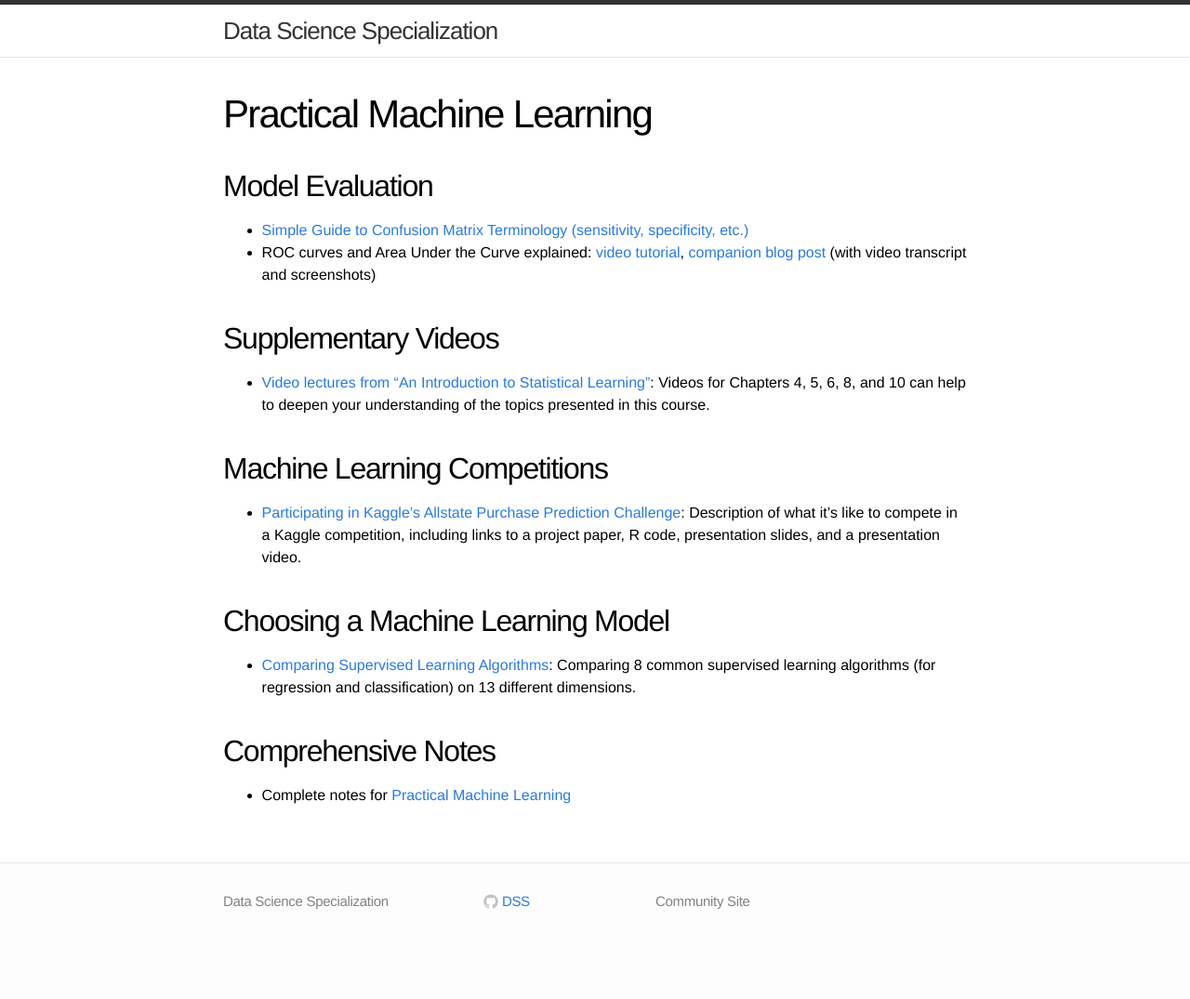
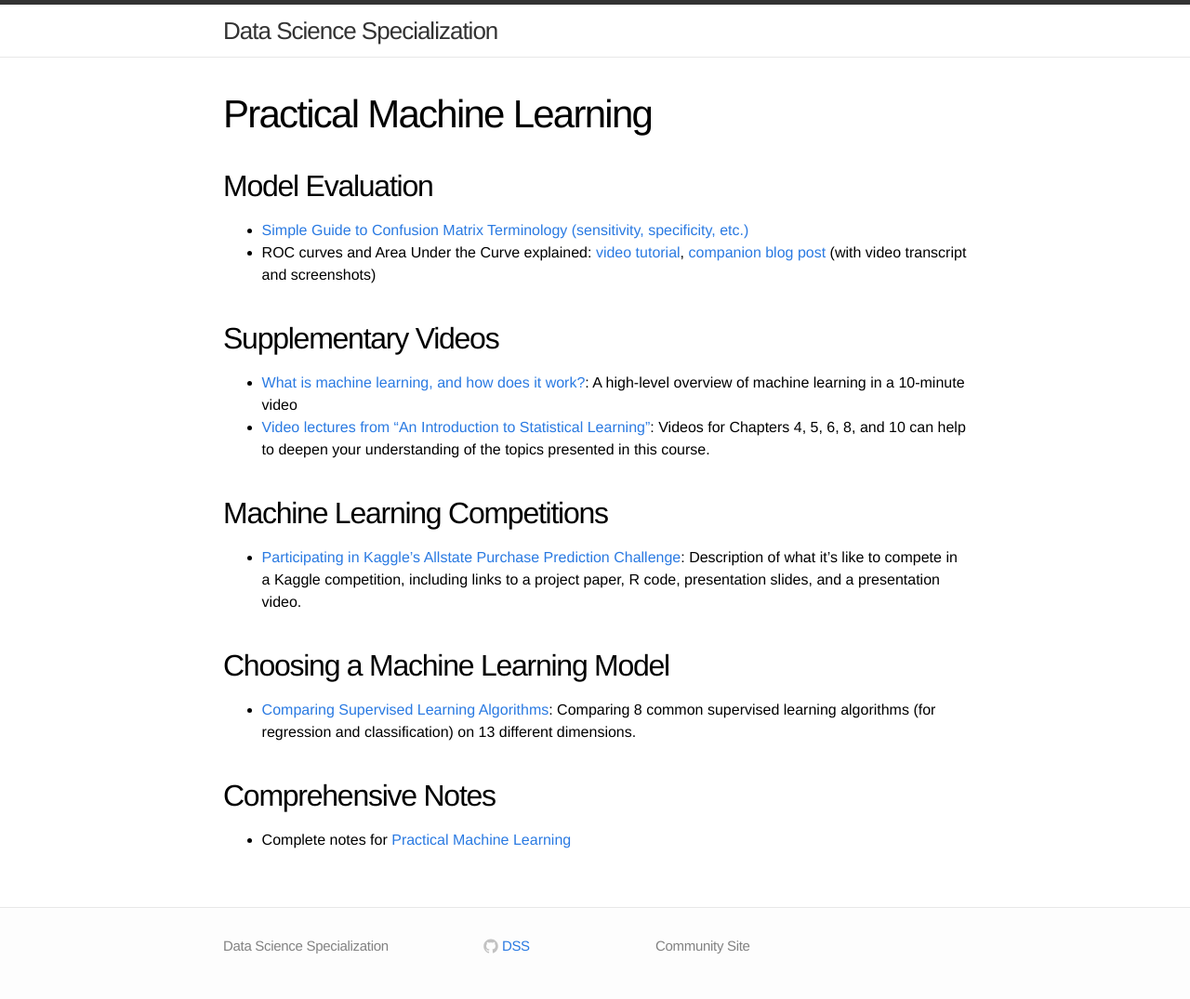
Before and after one commit to DataScienceSpecialization/DataScienceSpecialization.github.io, a Jekyll site: the page built from pml.md, in a window 1280 px wide. Shown: the whole page at 93% size. Built offline with Jekyll 4.4.1, drawn with Linux system fonts in a browser that asks for light colours; before the commit the page ends 1027 px from its top, so only the background shows below that.

Commit message:
add link to machine learning video on PML page

```diff
--- a/pml.md
+++ b/pml.md
@@ -11,6 +11,7 @@ permalink: /pml/
 
 ## Supplementary Videos
 
+- [What is machine learning, and how does it work?](https://www.youtube.com/watch?v=elojMnjn4kk): A high-level overview of machine learning in a 10-minute video
 - [Video lectures from "An Introduction to Statistical Learning"](http://www.dataschool.io/15-hours-of-expert-machine-learning-videos/): Videos for Chapters 4, 5, 6, 8, and 10 can help to deepen your understanding of the topics presented in this course.
 
 ## Machine Learning Competitions
```
